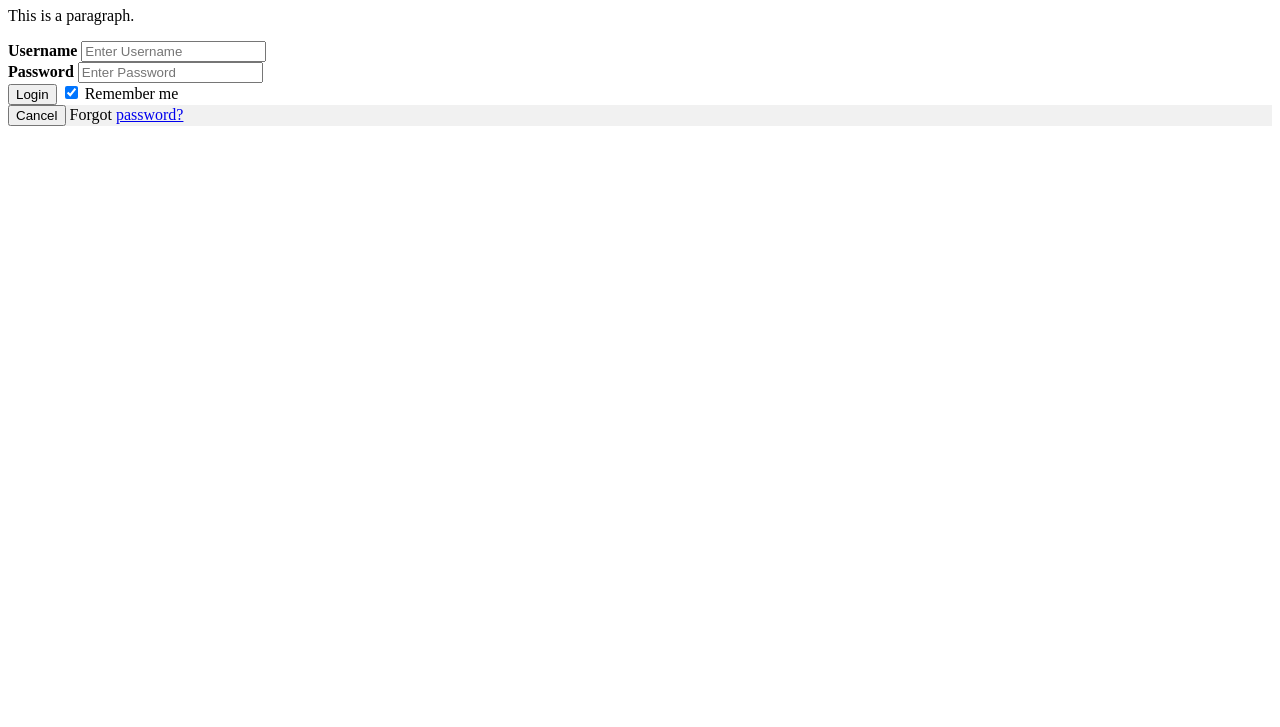
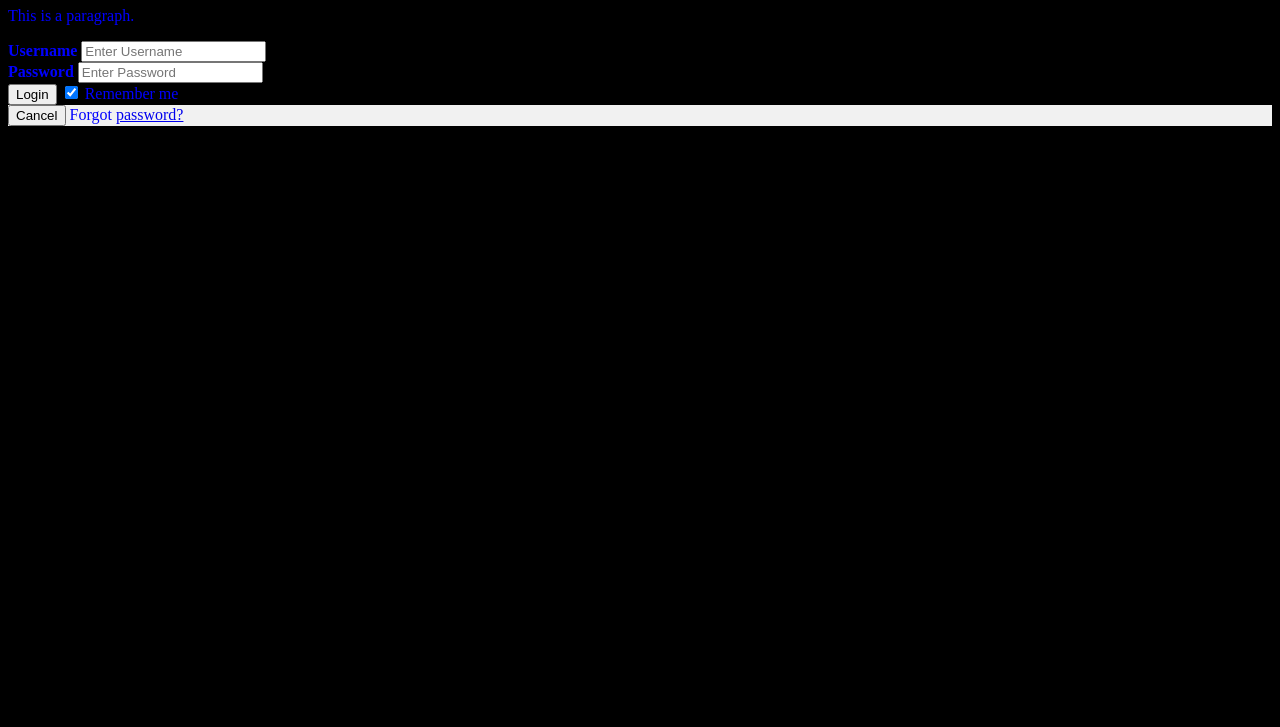
Before and after one commit to Rushikesh-17/aws-codepipeline-s3-codedeploy-linux, a plain HTML site: page index.html in a window 1280 px wide. Shown: the part 73-800 px from the top of the page. Drawn offline with Linux system fonts and the light colour scheme.

Commit message:
Update index.html

```diff
--- a/index.html
+++ b/index.html
@@ -3,7 +3,7 @@
 <head>
 <title>Page Title</title>
 </head>
-<body>
+<body style = "color:blue;background-color: black;">
 
 <h1>This is a Heading</h1>
 <p>This is a paragraph.</p>
```
